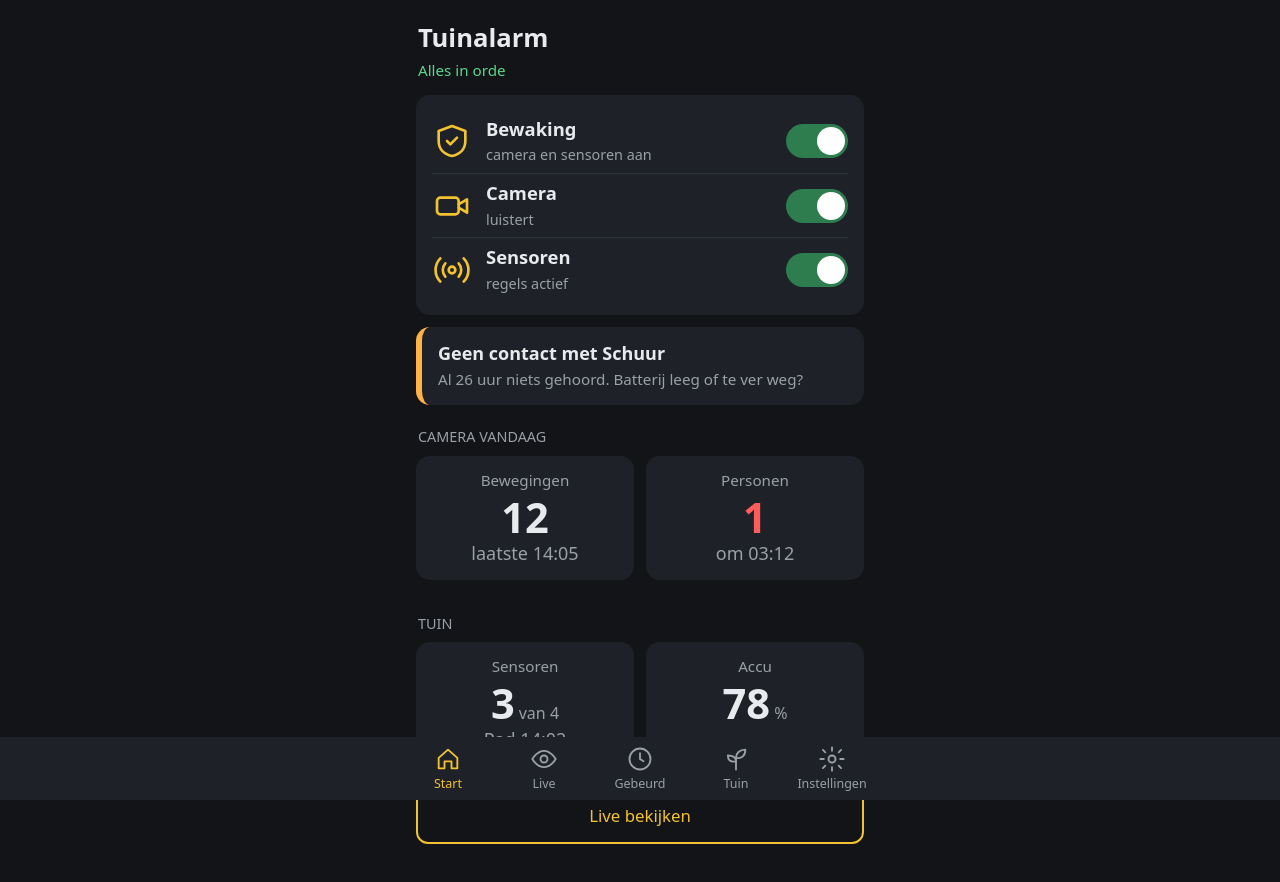
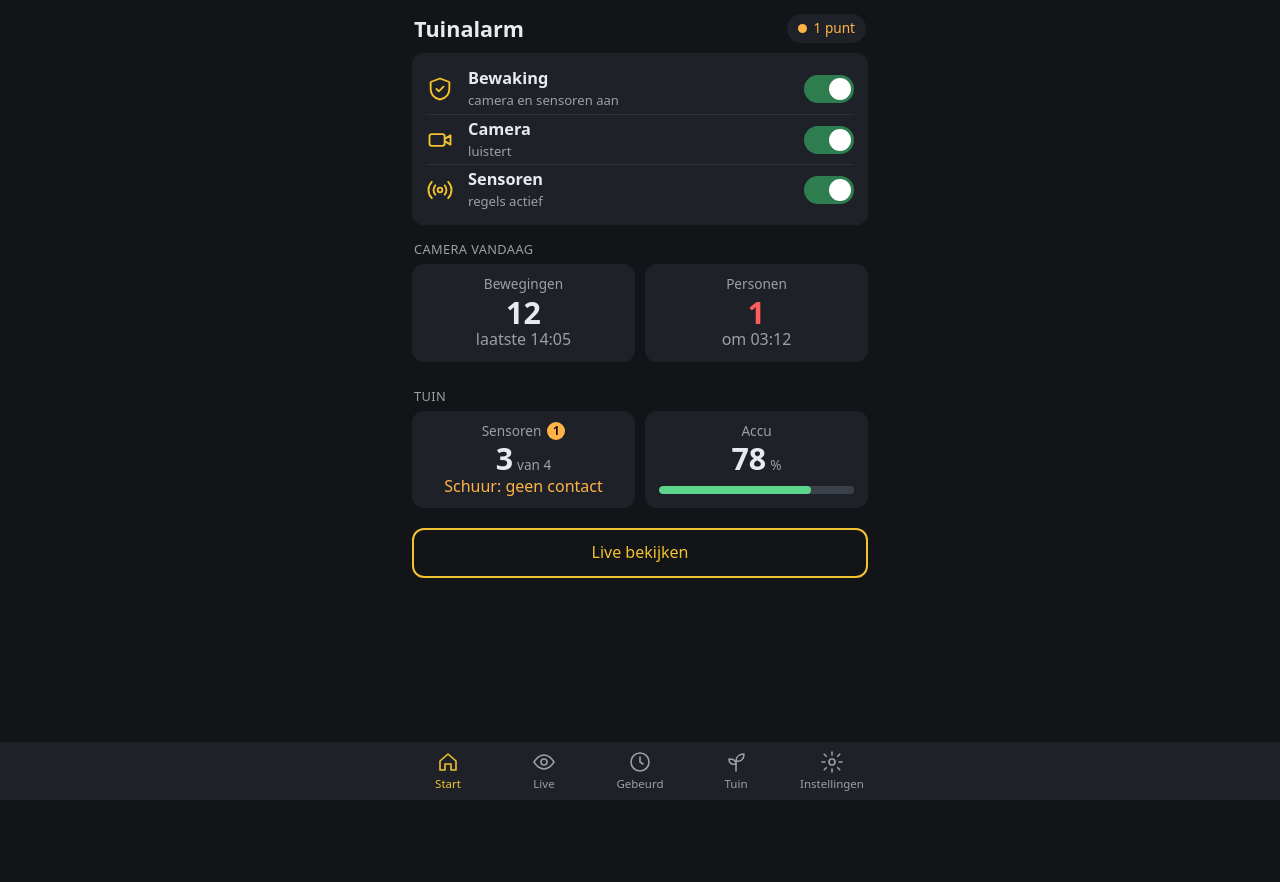
Before and after one commit to proeftuin1977/tuinalarm-ui, a plain HTML site: page proef.html in a window 1280 px wide. After the commit the page ends 800 px from the top, so only its background shows below. Drawn offline with Linux system fonts and the light colour scheme.

Commit message:
Proef-app compacter, stand bovenaan in plaats van meldingkaart
Co-Authored-By: Claude Opus 5.5 <noreply@anthropic.com>

```diff
--- a/bouwdoos.css
+++ b/bouwdoos.css
@@ -10,66 +10,78 @@
   --groen:#5cd68a; --groen-knop:#2e7d4f;
   --oranje:#ffb347; --rood:#ff5c5c;
   /* maten */
-  --rand:14px; --ruimte:14px; --klein:8px;
-  --rij:64px;          /* minimale hoogte van alles wat je aantikt */
+  --rand:12px; --ruimte:11px; --klein:6px;
+  --rij:50px;          /* minimale hoogte van alles wat je aantikt */
 }
 *{box-sizing:border-box;margin:0;padding:0}
 html{-webkit-text-size-adjust:100%}
 body{background:var(--achtergrond);color:var(--tekst);
-  font:18px/1.4 system-ui,-apple-system,"Segoe UI",Roboto,sans-serif;
-  max-width:30rem;margin:0 auto;padding:16px 16px 96px}
+  font:16px/1.35 system-ui,-apple-system,"Segoe UI",Roboto,sans-serif;
+  max-width:30rem;margin:0 auto;padding:12px 12px 84px}
 
 /* ---- tekst ---- */
-.titel{font-size:1.6rem;font-weight:700;margin:4px 2px 4px}
+.titel{font-size:1.35rem;font-weight:700;margin:2px 2px 2px}
 .onder{color:var(--zacht);font-size:.95rem;margin:0 2px var(--ruimte)}
-.kop{color:var(--zacht);font-size:.9rem;margin:22px 2px 8px}      /* kopje boven een groep kaarten */
+.kop{color:var(--zacht);font-size:.8rem;letter-spacing:.03em;margin:16px 2px 6px}      /* kopje boven een groep kaarten */
 .zacht{color:var(--zacht)}
 .goed{color:var(--groen)} .let-op{color:var(--oranje)} .fout{color:var(--rood)} .accent{color:var(--geel)}
 
 /* ---- kaart: het enige vlak ---- */
-.kaart{background:var(--kaart);border-radius:var(--rand);padding:var(--ruimte) 16px;margin-bottom:12px}
-.kaart > .label{color:var(--zacht);font-size:.95rem}
-.naast{display:flex;gap:12px}.naast > .kaart{flex:1;margin-bottom:12px}
+.kaart{background:var(--kaart);border-radius:var(--rand);padding:var(--ruimte) 14px;margin-bottom:10px}
+.kaart > .label{color:var(--zacht);font-size:.85rem}
+.naast{display:flex;gap:10px}.naast > .kaart{flex:1;margin-bottom:10px}
 
 /* ---- regel: label links, waarde rechts (vervangt opsommingen) ---- */
 .regel{display:flex;align-items:center;justify-content:space-between;gap:12px;
   min-height:var(--rij);border-top:1px solid var(--lijn)}
 .kaart > .regel:first-child,.kaart > .label + .regel{border-top:0}
-.regel .naam{font-size:1.05rem}
+.regel .naam{font-size:1rem}
 .regel .waarde{color:var(--zacht);text-align:right}
 .regel.tik{cursor:pointer}.regel.tik::after{content:"›";color:var(--zacht);font-size:1.4rem;margin-left:4px}
 
 /* ---- groot getal ---- */
-.getal{font-size:2.6rem;font-weight:700;line-height:1.1;margin-top:4px}
-.getal small{font-size:1rem;font-weight:400;color:var(--zacht);margin-left:4px}
+.getal{font-size:1.9rem;font-weight:700;line-height:1.1;margin-top:2px}
+.getal small{font-size:.85rem;font-weight:400;color:var(--zacht);margin-left:4px}
 .kaart.midden{text-align:center}
 
 /* ---- balk ---- */
-.balk{height:10px;background:var(--knop);border-radius:5px;margin-top:10px;overflow:hidden}
+.balk{height:8px;background:var(--knop);border-radius:5px;margin-top:10px;overflow:hidden}
 .balk > i{display:block;height:100%;background:var(--groen);border-radius:5px}
 .balk.let-op > i{background:var(--oranje)} .balk.fout > i{background:var(--rood)}
 
 /* ---- schakelaar ---- */
 .schakel{display:flex;align-items:center;gap:14px;min-height:var(--rij);border-top:1px solid var(--lijn)}
 .kaart > .schakel:first-child{border-top:0}
-.schakel svg{width:40px;height:40px;flex:none}
-.schakel .tekst{flex:1}.schakel .tekst b{display:block;font-size:1.15rem}
-.schakel .tekst span{color:var(--zacht);font-size:.9rem}
-.knopje{width:62px;height:34px;border-radius:17px;background:var(--knop);position:relative;flex:none;border:0}
-.knopje::after{content:"";position:absolute;top:3px;left:3px;width:28px;height:28px;border-radius:50%;background:var(--zacht);transition:.15s}
-.knopje.aan{background:var(--groen-knop)}.knopje.aan::after{left:31px;background:#fff}
+.schakel svg{width:28px;height:28px;flex:none}
+.schakel .tekst{flex:1}.schakel .tekst b{display:block;font-size:1.02rem}
+.schakel .tekst span{color:var(--zacht);font-size:.82rem}
+.knopje{width:50px;height:28px;border-radius:14px;background:var(--knop);position:relative;flex:none;border:0}
+.knopje::after{content:"";position:absolute;top:3px;left:3px;width:22px;height:22px;border-radius:50%;background:var(--zacht);transition:.15s}
+.knopje.aan{background:var(--groen-knop)}.knopje.aan::after{left:25px;background:#fff}
 
 /* ---- knoppen: drie soorten ---- */
-.knop{display:block;width:100%;min-height:56px;border-radius:12px;border:0;font:inherit;font-size:1.05rem;
+.knop{display:block;width:100%;min-height:48px;border-radius:12px;border:0;font:inherit;font-size:1rem;
   color:var(--tekst);background:var(--knop);margin-top:10px;padding:12px 16px;text-align:center;text-decoration:none}
 .knop.hoofd{background:var(--groen-knop);color:#fff}                       /* de belangrijkste actie */
 .knop.tweede{background:transparent;border:2px solid var(--geel);color:var(--geel)} /* tweede keus */
 .knop.gevaar{background:transparent;border:2px solid var(--rood);color:var(--rood)} /* verwijderen, stoppen */
 
+/* ---- kopregel met status: titel links, stand rechts (tik = wat aandacht nodig heeft) ---- */
+.kopregel{display:flex;align-items:center;justify-content:space-between;margin:2px 2px 10px}
+.kopregel .titel{margin:0}
+.status{display:inline-flex;align-items:center;gap:7px;border-radius:16px;padding:5px 11px;
+  background:var(--kaart);font-size:.85rem;color:var(--groen);text-decoration:none}
+.status::before{content:"";width:9px;height:9px;border-radius:50%;background:currentColor}
+.status.let-op{color:var(--oranje)} .status.fout{color:var(--rood)}
+/* klein bolletje met getal achter een kaartlabel: hier is iets */
+.teken{display:inline-block;min-width:18px;height:18px;border-radius:9px;background:var(--oranje);color:#121417;
+  font-size:.72rem;font-weight:700;text-align:center;line-height:18px;padding:0 5px;margin-left:6px;vertical-align:1px}
+.teken.fout{background:var(--rood)}
+
 /* ---- melding bovenaan (alleen als er iets is) ---- */
 .melding{border-radius:var(--rand);padding:14px 16px;margin-bottom:12px;background:var(--kaart);border-left:6px solid var(--oranje)}
 .melding.fout{border-left-color:var(--rood)} .melding.goed{border-left-color:var(--groen)}
-.melding b{display:block}.melding span{color:var(--zacht);font-size:.95rem}
+.melding b{display:block}.melding span{color:var(--zacht);font-size:.88rem}
 
 /* ---- keuze (bv. sensoren kiezen in een regel) ---- */
 .keuze{display:flex;align-items:center;gap:14px;min-height:var(--rij);border-top:1px solid var(--lijn)}
@@ -81,8 +93,8 @@ body{background:var(--achtergrond);color:var(--tekst);
 /* ---- menu onderaan ---- */
 .menu{position:fixed;left:0;right:0;bottom:0;background:var(--kaart);display:flex;justify-content:center;
   padding:8px 4px calc(8px + env(safe-area-inset-bottom))}
-.menu a{flex:1;max-width:6rem;text-align:center;color:var(--zacht);text-decoration:none;font-size:.78rem}
-.menu svg{width:28px;height:28px;display:block;margin:0 auto 2px}
+.menu a{flex:1;max-width:6rem;text-align:center;color:var(--zacht);text-decoration:none;font-size:.72rem}
+.menu svg{width:24px;height:24px;display:block;margin:0 auto 2px}
 .menu a.actief{color:var(--geel)}
 
 /* ---- pictogrammen: lijn, geen vulling ---- */
--- a/proef.html
+++ b/proef.html
@@ -14,8 +14,7 @@
 
 <!-- ======================= START ======================= -->
 <section class="scherm" id="start">
-  <div class="titel">Tuinalarm</div>
-  <div class="onder goed">Alles in orde</div>
+  <div class="kopregel"><div class="titel">Tuinalarm</div><a class="status let-op" href="#aandacht">1 punt</a></div>
 
   <div class="kaart">
     <div class="schakel">
@@ -29,8 +28,6 @@
       <div class="tekst"><b>Sensoren</b><span data-aan="regels actief" data-uit="uit">regels actief</span></div><button class="knopje aan"></button></div>
   </div>
 
-  <div class="melding"><b>Geen contact met Schuur</b><span>Al 26 uur niets gehoord. Batterij leeg of te ver weg?</span></div>
-
   <div class="kop">CAMERA VANDAAG</div>
   <div class="naast">
     <div class="kaart midden"><div class="label">Bewegingen</div><div class="getal">12</div><div class="zacht">laatste 14:05</div></div>
@@ -39,11 +36,20 @@
 
   <div class="kop">TUIN</div>
   <div class="naast">
-    <div class="kaart midden" onclick="ga('tuin')"><div class="label">Sensoren</div><div class="getal">3<small>van 4</small></div><div class="zacht">Pad 14:02</div></div>
+    <div class="kaart midden" onclick="ga('tuin')"><div class="label">Sensoren<span class="teken">1</span></div><div class="getal">3<small>van 4</small></div><div class="let-op">Schuur: geen contact</div></div>
     <div class="kaart midden"><div class="label">Accu</div><div class="getal">78<small>%</small></div><div class="balk"><i style="width:78%"></i></div></div>
   </div>
 
   <button class="knop tweede" onclick="ga('live')">Live bekijken</button>
+</section>
+
+<!-- ---- start: wat aandacht nodig heeft ---- -->
+<section class="scherm" id="aandacht">
+  <a class="terug" href="#start">‹ Start</a>
+  <div class="titel">Aandacht</div>
+  <div class="onder">1 punt</div>
+  <div class="melding" onclick="ga('apparaat')"><b>Geen contact met Schuur</b><span>Al 26 uur niets gehoord. Batterij leeg of te ver weg?</span></div>
+  <div class="onder" style="margin-top:14px">Is alles in orde, dan staat er bovenaan op Start een groen bolletje met "In orde".</div>
 </section>
 
 <!-- ======================= LIVE ======================= -->
@@ -231,7 +237,7 @@
 
 <script>
 // schermen wisselen via het adres (#start, #tuin, ...); sub-schermen horen bij hun menuknop
-const HOORT = {apparaat:'tuin', regel:'tuin'};
+const HOORT = {apparaat:'tuin', regel:'tuin', aandacht:'start'};
 function toon(){
   const s = (location.hash || '#start').slice(1);
   const doel = document.getElementById(s) ? s : 'start';
--- a/sw.js
+++ b/sw.js
@@ -1,5 +1,5 @@
 // Bewaart de app-bestanden zodat de app snel opent. Verhoog VERSIE na elke wijziging.
-const VERSIE = 'tuinalarm-v7';
+const VERSIE = 'tuinalarm-v8';
 const BESTANDEN = ['./', 'index.html', 'bouwdoos.css', 'proef.html', 'opzet-1-indeling.html', 'opzet-2-bouwdoos.html', 'start-rustig.html', 'start-combi.html', 'start-b-groot.html', 'start-b.html', 'startscherm-opties.html', 'ui-voorbeeld.html', 'manifest.webmanifest', 'icon-192.png', 'icon-512.png'];
 self.addEventListener('install', e => {
   e.waitUntil(caches.open(VERSIE)
```
Also changed, not shown: opzet-2-bouwdoos.html (+6 -0 lines).
